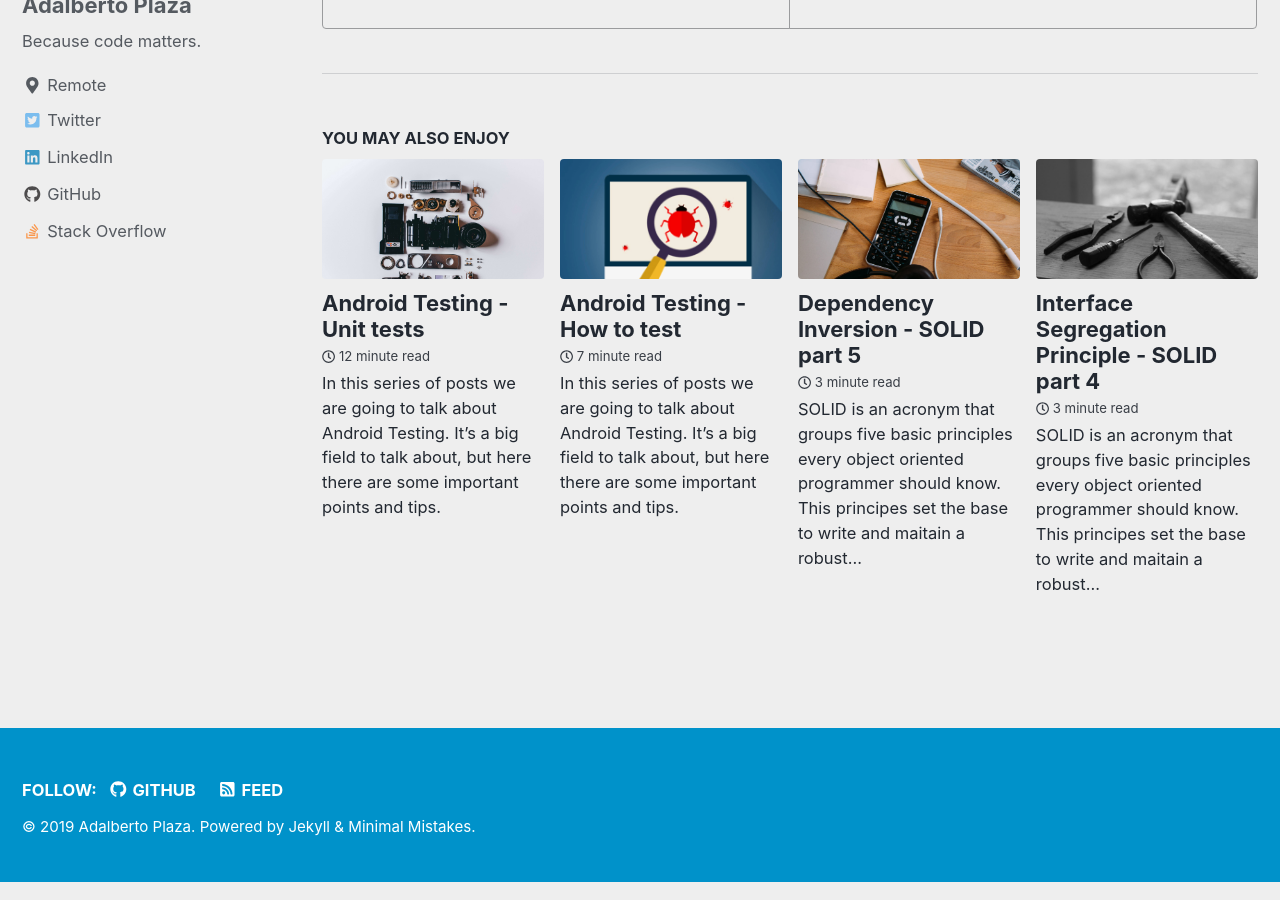
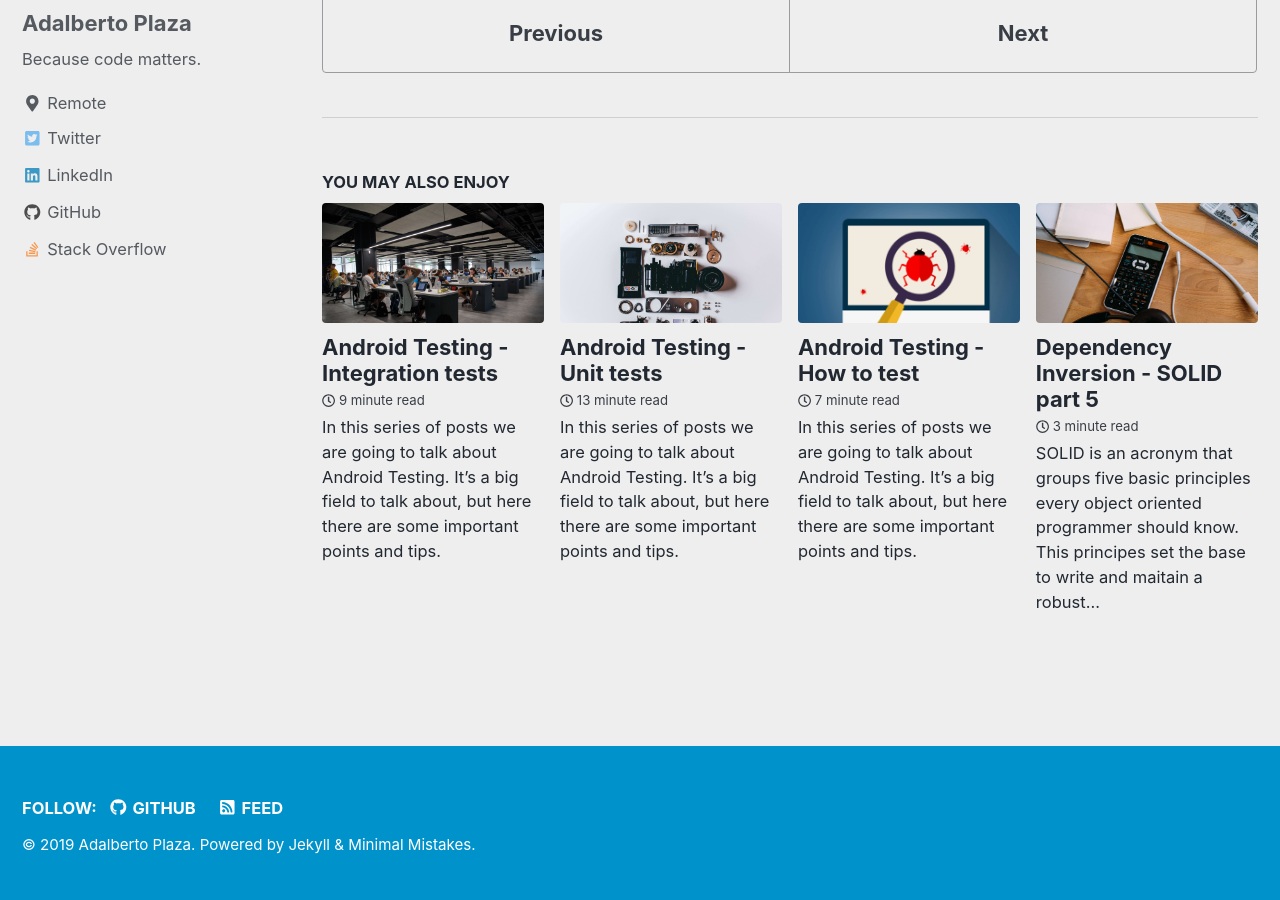
Before and after one commit to adalpari/adalpari.github.io, a Jekyll site: the page built from _posts/2018-10-16-android-testing-introduction.md, in a window 1280 px wide and 900 px high, scrolled down 5637 px. Built offline with Jekyll 4.4.1, drawn with Linux system fonts in a browser that asks for light colours; nearby versions of some CDN libraries; a script bundle is joined from its source files by our own code; comment, search, counter and statistics services are not loaded; part of the change alters nothing that is shown.

Commit message:
Integration tests

````diff
--- a/_posts/2018-10-16-android-testing-introduction.md
+++ b/_posts/2018-10-16-android-testing-introduction.md
@@ -10,6 +10,7 @@ In this series of posts we are going to talk about Android Testing. It's a big f
 1. [Introduction.](../android-testing-introduction/)
 2. [How to test.](../android-testing-how-to-test/)
 3. [Unit tests.](../android-testing-unit-tests/)
+4. [Integration tests.](../android-testing-integration-tests/)
 
 First of all we need a brief introduction to general testing.
 
--- a/_posts/2018-10-18-android-testing-how-to-test.md
+++ b/_posts/2018-10-18-android-testing-how-to-test.md
@@ -10,6 +10,7 @@ In this series of posts we are going to talk about Android Testing. It's a big f
 1. [Introduction.](../android-testing-introduction/)
 2. [How to test.](../android-testing-how-to-test/)
 3. [Unit tests.](../android-testing-unit-tests/)
+4. [Integration tests.](../android-testing-integration-tests/)
 
 ## Test structure
 
--- a/_posts/2018-10-23-android-testing-unit-tests.md
+++ b/_posts/2018-10-23-android-testing-unit-tests.md
@@ -10,6 +10,7 @@ In this series of posts we are going to talk about Android Testing. It's a big f
 1. [Introduction.](../android-testing-introduction/)
 2. [How to test.](../android-testing-how-to-test/)
 3. [Unit tests.](../android-testing-unit-tests/)
+4. [Integration tests.](../android-testing-integration-tests/)
 
 We are going to do some examples to easily understand how typical unit tests are done in Android. So, in addition to read this post I encourage you to try the examples by yourself.
 
--- /dev/null
+++ b/_posts/2019-03-02-android-testing-integration-tests.md
@@ -0,0 +1,294 @@
+---
+title: "Android Testing - Integration tests"
+header:
+  teaser: /assets/images/integration_tests.jpg
+  overlay_image: /assets/images/integration_tests.jpg
+---
+
+In this series of posts we are going to talk about Android Testing. It's a big field to talk about, but here there are some important points and tips.
+
+1. [Introduction.](../android-testing-introduction/)
+2. [How to test.](../android-testing-how-to-test/)
+3. [Unit tests.](../android-testing-unit-tests/)
+4. [Integration tests.](../android-testing-integration-tests/)
+
+Now that we understand how a typical unit test works on Android, it's time to go a step further. It's very important be sure about every single and atomic part of an app is working correctly, but also it's important to be sure that they are working in the correct way when we use them together and mix them with external code.
+
+This is why integration tests are necessary. Not only in our classes (or layers) working together, but also integrating our app with external libraries, classes or tools. So, more than testing how our code works when everything is connected, we are going to test how our code works when it's communicating with external code. In other words: we are going to test the integration of our different layers.
+
+## Integration test example: testing SharedPreferences
+
+Let's start with an example of a unit test of a class which interacts with the _Android sdk_. In order to interact with Android code, we need to run an Android container to provide the native _sdk_. So, in this case, tests are going to be slower than _unit tests_ because of the Android dependency. Normally we are going to run these tests over an emulator or a physical device.
+In addition, we should think about the structure of these kind of classes since we are going to interact with a heavy core like _Android sdk_. We have talked about the importance of adapt the production code to be testable, and we are going to iterate over that idea.
+
+Imagine that we have a _Fragment_ and we are using _SharedPreferences_ inside it to store and retrieve user preferences. You can imagine that the _fragment_ has other _Android sdk_ interactions, like the _lifecycle_ or the view bindings. So, if we want to test the _SharedPreferences_ methods, we need to provide a scope for the other Android requirements, don't we?.
+Yes, that's right. But we can also avoid them by moving the _SharedPreferences_ methods into a _helper_ or _util_ class. That way we will still need to run an _Android_ container (because _SharedPreferences_ belongs to _Android sdk_) but we will avoid the extra _Fragment_ dependencies. In addition, moving logic code out of the _view_ (in this case the _fragment_) fits better with a clean architecture pattern like _Model-View-Presenter_.
+
+Here is the SettingsHelper. It's a simple class to just put and get values from _SharedPreferences_. The class is quite simple and we could discuss about wrap the saver object, but it's not the purpose of these post.
+
+```java
+public class SettingsHelper {
+
+    private static final String EMPTY_STRING = "";
+
+    private final SharedPreferences sharedPreferences;
+
+    public SettingsHelper(SharedPreferences sharedPreferences) {
+        this.sharedPreferences = sharedPreferences;
+    }
+
+    public void addSetting(String key, String value) {
+        if (sharedPreferences == null || key == null || value == null) {
+            return;
+        }
+
+        sharedPreferences.edit().putString(key, value).commit();
+    }
+
+    public String getSettingValue(String key) {
+        if (sharedPreferences == null || key == null) {
+            return EMPTY_STRING;
+        }
+        return sharedPreferences.getString(key, EMPTY_STRING);
+    }
+}
+```
+
+Next step, let's test it!
+
+If you just create a test like we have been doing on the past post, probably you are wondering how can you get the _SharedPreferences_ object in order to inject it to the helper. Where we can get the _Context_?. Well, you can figure out that we need another way to test our helper. Now, instead of put the test on the regular _test_ folder, we have to create it on the _androidTest_ folder. This means that tests are going to be run using the _Android sdk_, so we can access to _Android_ methods. _(Remember these test are going to be slow)_.
+
+![androidTest folder](/assets/images/androidTest.png)
+
+```java
+public class SettingsHelperTest {
+
+    private final static String SETTING_KEY = "my_setting_key";
+    private final static String SETTING_VALUE = "my_setting_value";
+
+    private final static String SETTING_NON_EXISTENT_KEY = "my_setting_non_existing_key";
+
+    private SettingsHelper settingsHelper;
+
+    @Before
+    public void setUp() throws Exception {
+        SharedPreferences sharedPreferences = getSharedPreferences();
+
+        this.mockedAPIClient = new MockedAPIClient();
+        this.settingsHelper = new SettingsHelper(sharedPreferences, mockedAPIClient);
+    }
+
+    @After
+    public void tearDown() throws Exception {
+        SharedPreferences sharedPreferences = getSharedPreferences();
+        SharedPreferences.Editor editor = sharedPreferences.edit();
+        editor.clear();
+        editor.commit();
+    }
+
+    private SharedPreferences getSharedPreferences() {
+        return getInstrumentation().getTargetContext().getSharedPreferences("SettingsHelperTest", Context.MODE_PRIVATE);
+    }
+
+    @Test
+    public void shouldReturnBlankForNonExistentSetting() {
+        // don't add any value
+
+        String retrievedValue = settingsHelper.getSettingValue(SETTING_NON_EXISTENT_KEY);
+
+        Assert.assertEquals("", retrievedValue);
+    }
+
+    @Test
+    public void shouldReturnRightSetting() {
+        settingsHelper.addSetting(SETTING_KEY, SETTING_VALUE);
+
+        String retrievedValue = settingsHelper.getSettingValue(SETTING_KEY);
+
+        Assert.assertEquals(SETTING_VALUE, retrievedValue);
+    }
+
+    @Test(expected = Test.None.class /* no exception expected */)
+    public void shouldNotCrashWhenTryToRetrieveNullSetting() {
+        settingsHelper.getSettingValue(null);
+    }
+}
+```
+
+As you can see, we are making simple tests for this simple class. Let's see them step by step.
+
+First, on the _setUp()_ method, we are preparing the objects we are going to test. In this case, we are able to get the _context_ from our application with `getInstrumentation().getTargetContext()`, then call the _SharedPreferences_ and inject them in our _SettingsHelper_. This is a simple (and relatively fast) way to get the _context_ and use it. When run the tests, we are not going to see anything on the screen of the simulator or the phone, because we are not raising up any activity. But we are actually "running" the test over an instance of the app. We will see _UI testing_ in the next post, but right now we don't need any interaction with any activity or fragment, because we are just testing a helper class that we have extracted from them, remember?
+
+Secondly, it's important to keep the state in the same way we found it. So we are clearing _SharedPreferences_ in the _tearDown()_ method. __Caution:__ be careful when clean things in test, in order to don't remove production states by mistake.
+
+After the initialisation, we have the test classes. They look quite simple, even like a unit test. This is not only because the class we are going to test is simple, but also because they should be simple. If we need a complex test in order to test a method or a case, is a symptom that we could (and probably should) refactor the class and make it simpler.
+
+So, we just need to call the helper methods, adding and retrieving setting from it and _asserting_ that the output is correct. There's another test case in the example, in which we just run a method with a _null_ input and don't do anything else. This is done to check our helper is not throwing _Null Pointer Exception_ in that case. In addition, you can add more _NPE_ check, or even initialise the helper with _null_ instead of _SharedPreferences_ and see what happens.
+
+## Integration test example: testing an external API handling
+
+Now, imagine that we want not only to store locally the settings, but also send them to the server, and retrieve them from it as well if the setting is not present locally. The following code shows the _APIClient_ interface and the modified code in _SettingsHelper_.
+
+```java
+public interface APIClient {
+    void storeSetting(String key, String value);
+    String getSetting(String key);
+}
+```
+```java
+public class SettingsHelper {
+
+    private static final String EMPTY_STRING = "";
+
+    private final SharedPreferences sharedPreferences;
+    private final APIClient apiClient;
+
+    public SettingsHelper(SharedPreferences sharedPreferences, APIClient apiClient) {
+        this.sharedPreferences = sharedPreferences;
+        this.apiClient = apiClient;
+    }
+
+    public void addSetting(String key, String value) {
+        if (sharedPreferences == null || key == null || value == null) {
+            return;
+        }
+
+        sharedPreferences.edit().putString(key, value).commit();
+        apiClient.storeSetting(key, value);
+    }
+
+    public String getSettingValue(String key) {
+        if (sharedPreferences == null || key == null) {
+            return EMPTY_STRING;
+        }
+
+        String settingInPreferences = sharedPreferences.getString(key, EMPTY_STRING);
+
+        if (settingInPreferences != EMPTY_STRING) {
+            return settingInPreferences;
+        } else {
+            return apiClient.getSetting(key);
+        }
+    }
+}
+```
+
+Probably, a real _APIClient_ will handle the request asynchronously, but we have talked about how to mock async calls as well in Unit tests.](../android-testing-unit-tests/)
+
+Now we need to test the interaction with the _APIClient_ as well. We already know the _double tests_ ([How to test.](../android-testing-how-to-test/)). Then, the solution is mock the _APIClient_ and check the calls made. We can just replace methods manually, creating a _CustomAPIClient_ implementing the _APIClient_ interface.
+
+```java
+public class SettingsHelperTest {
+
+    private final static String SETTING_KEY = "my_setting_key";
+    private final static String SETTING_VALUE = "my_setting_value";
+
+    private final static String SETTING_NON_EXISTENT_KEY = "my_setting_non_existing_key";
+
+    private final static String SETTING_KEY_EXISTENT_ONLY_IN_API = "my_setting_key_existent_only_in_api";
+    private final static String SETTING_VALUE_EXISTENT_ONLY_IN_API = "my_setting_value_existent_only_in_api";
+
+    public static final String BLANK = "";
+
+    private MockedAPIClient mockedAPIClient;
+
+    private SettingsHelper settingsHelper;
+
+    @Before
+    public void setUp() throws Exception {
+        SharedPreferences sharedPreferences = getSharedPreferences();
+
+        this.mockedAPIClient = new MockedAPIClient();
+        this.settingsHelper = new SettingsHelper(sharedPreferences, mockedAPIClient);
+    }
+
+    @After
+    public void tearDown() throws Exception {
+        SharedPreferences sharedPreferences = getSharedPreferences();
+        SharedPreferences.Editor editor = sharedPreferences.edit();
+        editor.clear();
+        editor.commit();
+    }
+
+    private SharedPreferences getSharedPreferences() {
+        return getInstrumentation().getTargetContext().getSharedPreferences("SettingsHelperTest", Context.MODE_PRIVATE);
+    }
+
+    @Test
+    public void shouldReturnBlankForNonExistentSetting() {
+        // don't add any value
+
+        String retrievedValue = settingsHelper.getSettingValue(SETTING_NON_EXISTENT_KEY);
+
+        Assert.assertEquals(BLANK, retrievedValue);
+    }
+
+    @Test
+    public void shouldReturnRightSetting() {
+        settingsHelper.addSetting(SETTING_KEY, SETTING_VALUE);
+
+        String retrievedValue = settingsHelper.getSettingValue(SETTING_KEY);
+
+        Assert.assertEquals(SETTING_VALUE, retrievedValue);
+    }
+
+    @Test(expected = Test.None.class /* no exception expected */)
+    public void shouldNotCrashWhenTryToRetrieveNullSetting() {
+        settingsHelper.getSettingValue(null);
+    }
+
+    @Test
+    public void shouldStoreSettingInAPI() {
+        settingsHelper.addSetting(SETTING_KEY, SETTING_VALUE);
+
+        Assert.assertEquals(1, mockedAPIClient.storeSettingTimesCalled);
+        Assert.assertEquals(SETTING_KEY, mockedAPIClient.lastKeyUsed);
+        Assert.assertEquals(SETTING_VALUE, mockedAPIClient.lasValueUsed);
+    }
+
+    @Test
+    public void shouldRetrieveSettingFromAPIWhenIsBlankInSharedPreferences() {
+        // don't add any value
+
+        String retrievedValue = settingsHelper.getSettingValue(SETTING_KEY_EXISTENT_ONLY_IN_API);
+
+        Assert.assertEquals(1, mockedAPIClient.getSettingTimesCalled);
+        Assert.assertEquals(SETTING_VALUE_EXISTENT_ONLY_IN_API, retrievedValue);
+    }
+
+    private class MockedAPIClient implements APIClient {
+
+        public int storeSettingTimesCalled = 0;
+        public String lastKeyUsed;
+        public String lasValueUsed;
+
+        public int getSettingTimesCalled = 0;
+
+        @Override
+        public void storeSetting(String key, String value) {
+            storeSettingTimesCalled++;
+            lastKeyUsed = key;
+            lasValueUsed = value;
+        }
+
+        @Override
+        public String getSetting(String key) {
+            getSettingTimesCalled ++;
+
+            if (SETTING_KEY_EXISTENT_ONLY_IN_API.equals(key)) {
+                return SETTING_VALUE_EXISTENT_ONLY_IN_API;
+            } else {
+                return BLANK;
+            }
+        }
+    }
+}
+```
+
+Going from top to bottom, we have added the _MockedAPIClient_ in the _setUp()_ method, in order to use it in the helper. If you take a look to the manually mocked class, is just an implementation of the interface, returning static values and keeping the calls states to allow retrieve them.
+
+Then, there are the tests from the previous example, and finally the new test methods and the _MockedAPIClient_ itself.
+
+The test _shouldStoreSettingInAPI()_ is calling to the _addSetting()_ method, like we did in the previous test. But this time we are going to actually check the call to the _API_ instead of retrieve the value from it to make the assert. This is because the previous test wast testing that the value is actually stored in _SharedPreferences_, but now the _API_ is mocked, so we need to check the call instead. Here is where we are using the state values in the mocked object.
+
+Finally _ShouldRetrieveSettingFromAPIWhenIsBlankInSharedPreferences()_ is doing something similar. As you see we are also calling a method and checking the states, but in this case we are also checking the return of the method. The requested setting should be not present in _SharedPreferences_ so it should be returned from the _API_. If you check the method of the mocked _API_ we are returned a value for it, which is the one we assert on.
````
Also changed, not shown: assets/images/androidTest.png (added), assets/images/integration_tests.jpg (added).
